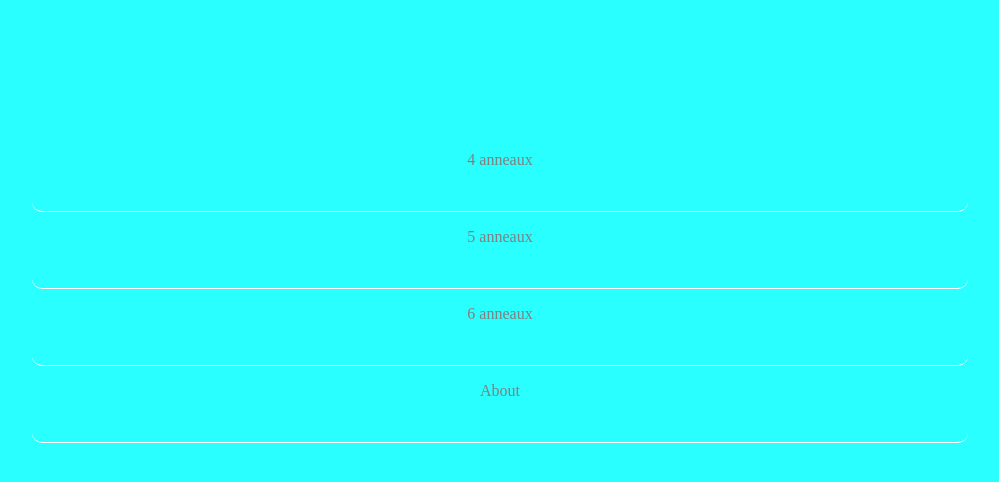
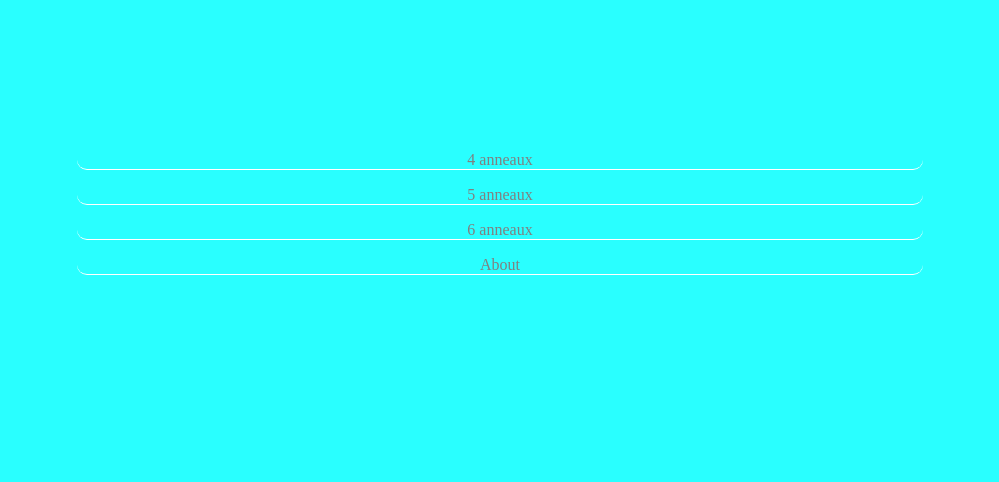
Before and after one commit to mermi/AppResistance, a plain HTML site: page home.html in a window 1280 px wide. Shown: the whole page, without its empty margins (140-1139 px from the left). Drawn offline with Linux system fonts and the light colour scheme.

Commit message:
dimension de home

```diff
--- a/home.html
+++ b/home.html
@@ -22,13 +22,13 @@
     border-radius: 10px 10px 10px 10px;
     color: gray;
     font-family: meta;
-    height: 60px;
+    height: 127%;
     margin: 11px auto auto;
     padding-left: 20px;
     padding-right: 20px;
     padding-top: 5px;
     text-align: center;
-    width: 70%;
+    width: 63%;
     }
     a
     {text-decoration: none;
```
